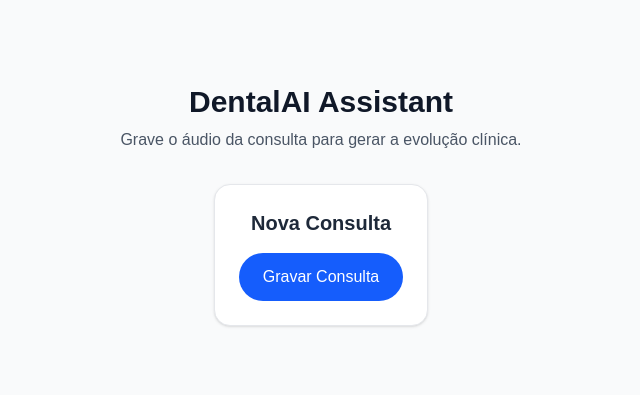
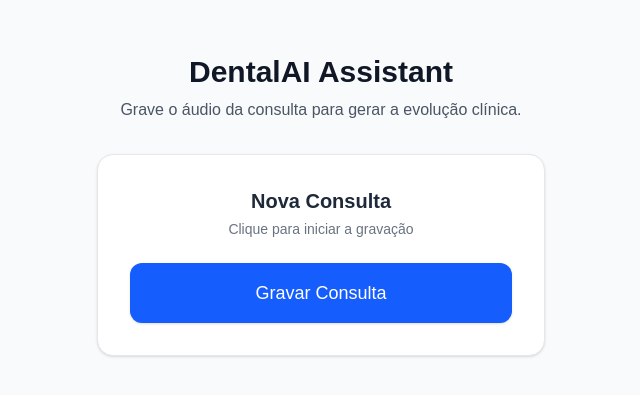
Before and after one commit to pedroso-dev/dental-ia-web, a Next.js app: page / in a window 1280 px wide. Shown: the part 195-590 px from the top of the page, without its empty margins (319-959 px from the left). Built offline with nearby package versions, Linux system fonts and the light colour scheme.

Commit message:
feat: add recording timer UI and fix React useEffect dependency linting

```diff
--- a/src/app/components/AudioRecorder.tsx
+++ b/src/app/components/AudioRecorder.tsx
@@ -1,14 +1,38 @@
-'use client';
+"use client";
 
-import { useState, useRef } from 'react';
+import { useState, useRef, useEffect } from "react";
 
 export default function AudioRecorder() {
   const [isRecording, setIsRecording] = useState(false);
+  const [recordingTime, setRecordingTime] = useState(0);
+
   const mediaRecorderRef = useRef<MediaRecorder | null>(null);
   const audioChunksRef = useRef<BlobPart[]>([]);
 
+  useEffect(() => {
+    let interval: NodeJS.Timeout;
+
+    if (isRecording) {
+      interval = setInterval(() => {
+        setRecordingTime((prevTime) => prevTime + 1);
+      }, 1000);
+    }
+
+    return () => clearInterval(interval);
+  }, [isRecording]);
+
+  const formatTime = (seconds: number) => {
+    const mins = Math.floor(seconds / 60);
+    const secs = seconds % 60;
+    return `${mins.toString().padStart(2, "0")}:${secs
+      .toString()
+      .padStart(2, "0")}`;
+  };
+
   const startRecording = async () => {
     try {
+      setRecordingTime(0);
+
       const stream = await navigator.mediaDevices.getUserMedia({ audio: true });
       const mediaRecorder = new MediaRecorder(stream);
       mediaRecorderRef.current = mediaRecorder;
@@ -21,40 +45,56 @@ export default function AudioRecorder() {
       };
 
       mediaRecorder.onstop = () => {
-        const audioBlob = new Blob(audioChunksRef.current, { type: 'audio/webm' });
-        // TODO: We will send this blob to Cloudflare R2 later
-        console.log('Audio recorded successfully! Size:', audioBlob.size);
+        const audioBlob = new Blob(audioChunksRef.current, {
+          type: "audio/webm",
+        });
+        console.log("Audio recorded successfully! Size:", audioBlob.size);
       };
 
       mediaRecorder.start();
       setIsRecording(true);
     } catch (error) {
-      console.error('Error accessing microphone:', error);
-      alert('Por favor, permita o acesso ao microfone para gravar a consulta.');
+      console.error("Error accessing microphone:", error);
+      alert("Por favor, permita o acesso ao microfone para gravar a consulta.");
     }
   };
 
   const stopRecording = () => {
     if (mediaRecorderRef.current && isRecording) {
       mediaRecorderRef.current.stop();
-      // Optional: stop the microphone tracks to remove the recording indicator from the browser tab
-      mediaRecorderRef.current.stream.getTracks().forEach(track => track.stop());
+      mediaRecorderRef.current.stream
+        .getTracks()
+        .forEach((track) => track.stop());
       setIsRecording(false);
     }
   };
 
   return (
-    <div className="flex flex-col items-center gap-4 p-6 bg-white rounded-2xl shadow-sm border border-gray-200">
-      <h2 className="text-xl font-semibold text-gray-800">Nova Consulta</h2>
+    <div className="flex flex-col items-center gap-6 p-8 bg-white rounded-2xl shadow-sm border border-gray-200 w-full max-w-md">
+      <div className="text-center">
+        <h2 className="text-xl font-semibold text-gray-800 mb-1">
+          Nova Consulta
+        </h2>
+        <p className="text-sm text-gray-500">
+          {isRecording ? "Gravando áudio..." : "Clique para iniciar a gravação"}
+        </p>
+      </div>
+
+      {isRecording && (
+        <div className="text-4xl font-mono font-bold text-red-500 animate-pulse">
+          {formatTime(recordingTime)}
+        </div>
+      )}
+
       <button
         onClick={isRecording ? stopRecording : startRecording}
-        className={`px-6 py-3 rounded-full font-medium text-white transition-all ${
+        className={`w-full py-4 rounded-xl font-medium text-white transition-all text-lg shadow-sm ${
           isRecording
-            ? 'bg-red-500 hover:bg-red-600 animate-pulse'
-            : 'bg-blue-600 hover:bg-blue-700'
+            ? "bg-red-500 hover:bg-red-600"
+            : "bg-blue-600 hover:bg-blue-700"
         }`}
       >
-        {isRecording ? 'Parar Gravação' : 'Gravar Consulta'}
+        {isRecording ? "Parar Gravação" : "Gravar Consulta"}
       </button>
     </div>
   );
```
